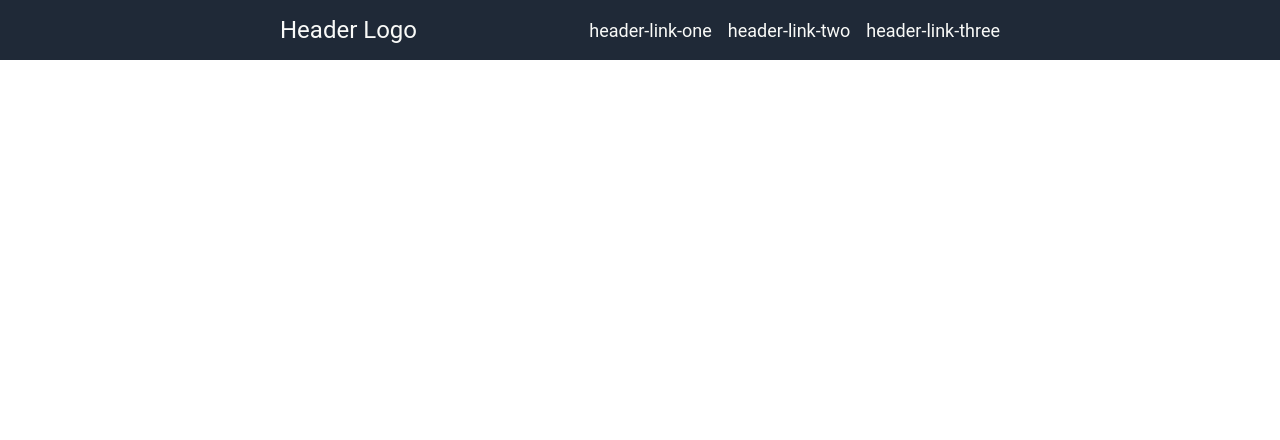
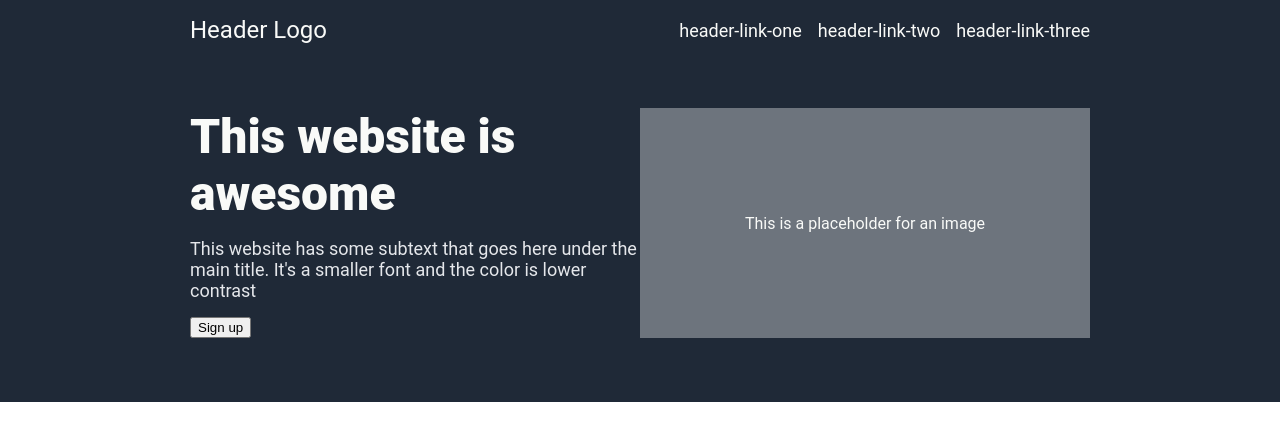
Before and after one commit to calepayson/odin-landing-page, a plain HTML site: page index.html in a window 1280 px wide. Drawn offline with Linux system fonts and the light colour scheme.

Commit message:
feat: add hero banner styling
- Arrange the hero banner layout to match the example.
- Style the hero banner to match the example.

```diff
--- a/index.html
+++ b/index.html
@@ -17,6 +17,15 @@
           </ul>
         </div>
       </div>
+
+      <div class="hero-content">
+        <div class="hero-text">
+          <div class="hero-title">This website is awesome</div>
+          <div class="hero-paragraph">This website has some subtext that goes here under the main title. It's a smaller font and the color is lower contrast</div>
+          <button class="hero-button">Sign up</button>
+        </div>
+        <div class="hero-image">This is a placeholder for an image</div>
+      </div>
     </div>
   </body>
 </html>
--- a/style.css
+++ b/style.css
@@ -2,6 +2,7 @@
   /* COLOR */
   --dark-blue: #1F2937;
   --blue: #3882F6;
+  --dark-grey: #6d747d;
   --grey: #E5E7EB;
   --white: #F9FAF8;
 
@@ -25,15 +26,14 @@ body {
 .header {
   background-color: var(--dark-blue);
   color: var(--white);
-  display: flex;
-  justify-content: center;
 }
 
 .header-content {
+  margin: auto;
   display: flex;
   justify-content: space-between;
   align-items: center;
-  width: 720px;
+  width: 900px;
   padding: 16px;
 }
 
@@ -58,3 +58,39 @@ a {
   color: var(--white);
   text-decoration: none;
 }
+
+.hero-content {
+  margin: auto;
+  display: flex;
+  justify-content: space-between;
+  width: 900px;
+  padding-top: 48px;
+  padding-bottom: 64px;
+}
+
+.hero-text {
+  flex: 1;
+}
+
+.hero-title {
+  font-size: var(--huge);
+  font-weight: var(--bold);
+}
+
+.hero-paragraph {
+  font-size: var(--small);
+  color: var(--grey);
+  margin-top: 16px;
+}
+
+.hero-button {
+  margin-top: 16px;
+}
+
+.hero-image {
+  flex: 1;
+  background-color: var(--dark-grey);
+  display: flex;
+  justify-content: center;
+  align-items: center;
+}
```
